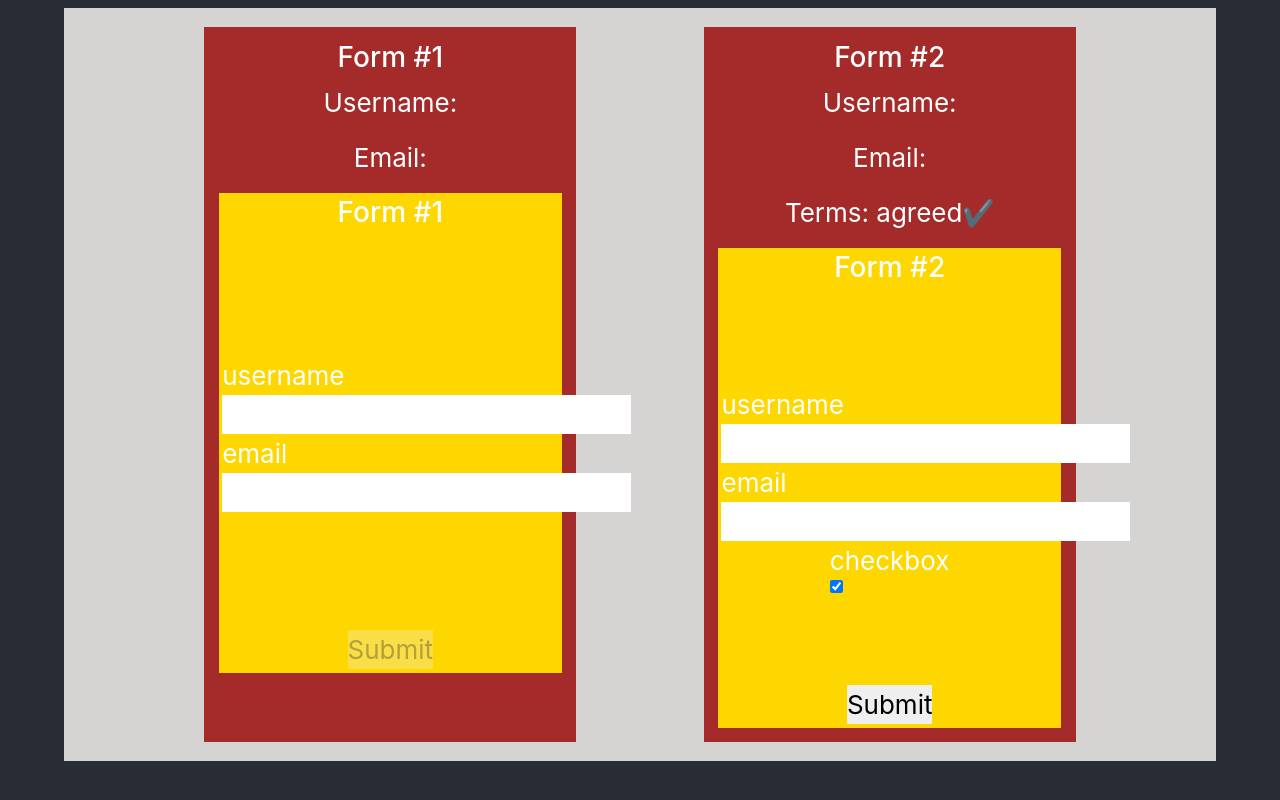
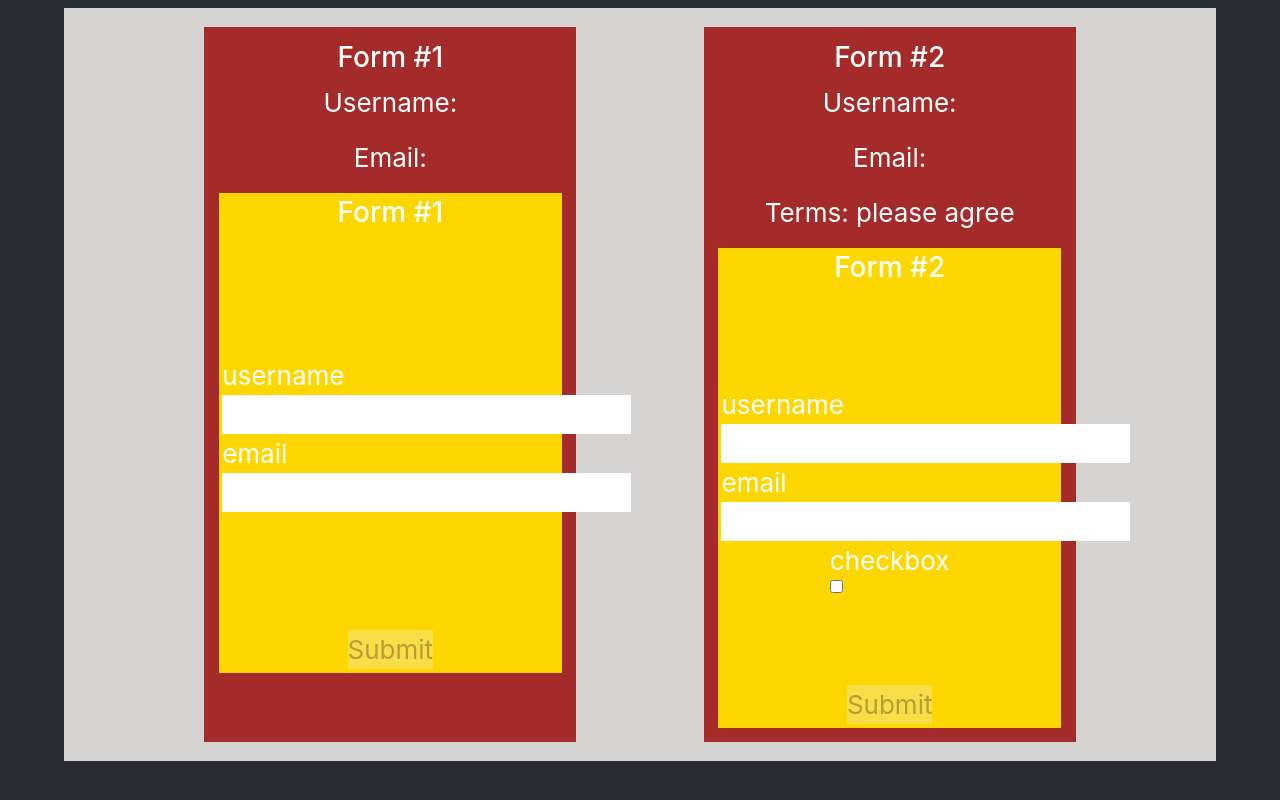
Before and after one commit to DustinThewind505/login-practice, a React (Create React App) app in the folder react-practice/: page /page3 in a window 1280 px wide. Shown: the part 660-1460 px from the top of the page. Built offline with nearby package versions, Linux system fonts and the light colour scheme.

Commit message:
form validation form 2

```diff
--- a/react-practice/src/components/PAGE3/forms/form2.js
+++ b/react-practice/src/components/PAGE3/forms/form2.js
@@ -1,16 +1,23 @@
-import React, { useState } from 'react';
+import React, { useState, useEffect } from 'react';
+
 import FormTwo from './form2A';
+
+import * as yup from 'yup';
 
 
 
 function Form2(props) {
+    // ========== STATE ==========
+const [disableButton, setDiableButton] = useState(true)
+
     const [formData, setFormData] = useState({
         username: "",
         email: "",
-        agree: true
+        agree: false
     })
 
 
+    // ========== FUNCTIONS ==========
     const handleChange = e => {
         const newForm = {
             ...formData,
@@ -30,15 +37,29 @@ function Form2(props) {
         })
     }
 
+    const formSchema = yup.object().shape({
+        username: yup.string().required("Must enter a username"),
+        email: yup.string().email("Must use a valid email").required("Must enter an email"),
+        agree: yup.boolean().oneOf([true], "You must agree with us")
+    })
+
+    useEffect(() => {
+        formSchema.isValid(formData)
+        .then(response => {
+            setDiableButton(!response)
+        })
+    }, [formData])
 
 
+
+    // ========== COMPONENT ==========
     return (
         <div className='form-container'>
             <h3>Form #2</h3>
             <p>Username: {formData.username}</p>
             <p>Email: {formData.email}</p>
             <p>Terms: {formData.agree ? "agreed✔" : "please agree"}</p>
-            <FormTwo formData={formData} setFormData={setFormData} handleSubmit={handleSubmit} handleChange={handleChange} />
+            <FormTwo formData={formData} disableButton={disableButton} handleSubmit={handleSubmit} handleChange={handleChange} />
         </div>
     )
 }
--- a/react-practice/src/components/PAGE3/forms/form2A.js
+++ b/react-practice/src/components/PAGE3/forms/form2A.js
@@ -18,11 +18,11 @@ function FormTwo(props) {
                     <input type="email" name='email' onChange={props.handleChange}/>
                 </label>
                 <label>checkbox
-                    <input type="checkbox" name='checkbox' checked={props.formData.agree} onChange={props.handleChange}/>
+                    <input type="checkbox" name='checkbox'  onChange={props.handleChange}/>
                 </label>
             </section>
             <footer>
-                <button type='submit'>Submit</button>
+                <button type='submit' disabled={props.disableButton}>Submit</button>
             </footer>
         </form>
     )
```
